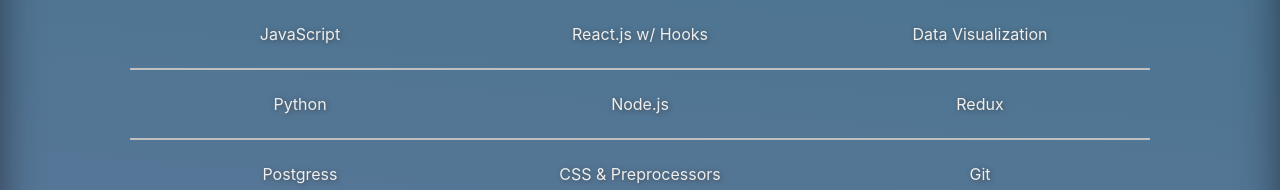
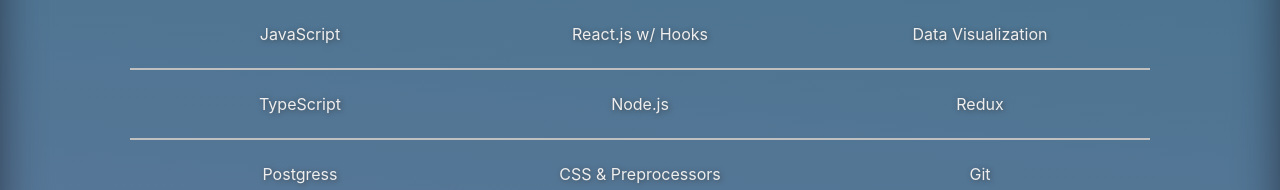
Before and after one commit to josh182014/portfolio-site, a React (Create React App) app: page / in a window 1280 px wide. Shown: the part 466-656 px from the top of the page. Built offline with nearby package versions, Linux system fonts and the light colour scheme.

Commit message:
updated a skill

```diff
--- a/src/components/Skills/Skills.js
+++ b/src/components/Skills/Skills.js
@@ -1,7 +1,7 @@
 import React from 'react';
 
 const Skills = (props) => {
-  const skills = ['JavaScript', 'React.js w/ Hooks', 'Data Visualization', 'Python', 'Node.js', 'Redux', 'Postgress', 'CSS & Preprocessors', 'Git'];
+  const skills = ['JavaScript', 'React.js w/ Hooks', 'Data Visualization', 'TypeScript', 'Node.js', 'Redux', 'Postgress', 'CSS & Preprocessors', 'Git'];
   return (
     <div className="skillsContainer">
       <h2>Top Skills</h2>
```
